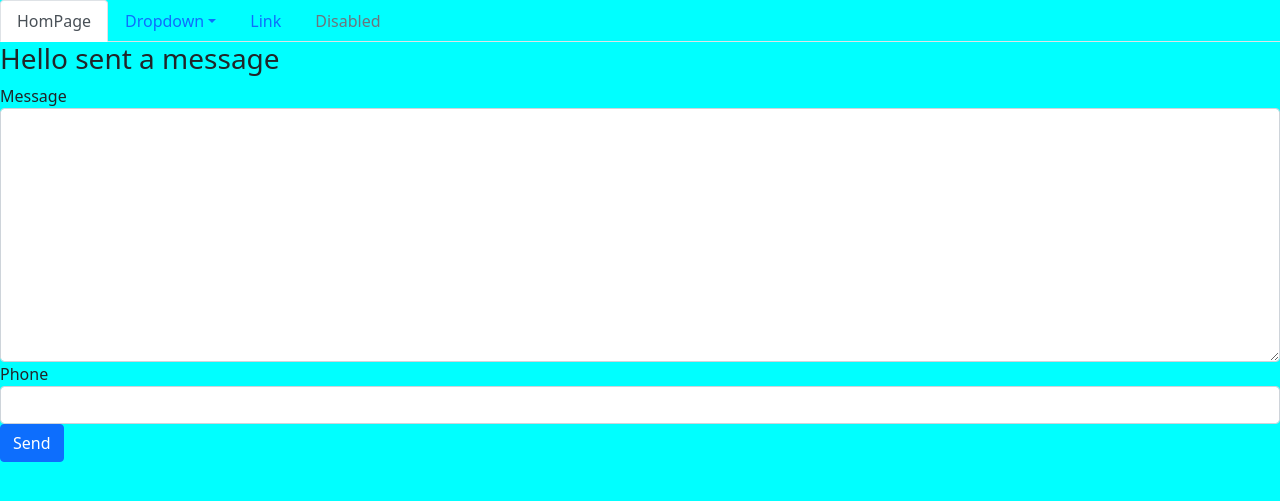
After one commit to CodeBall-Pitch/simple-blog-app, a Django app: template frontend/templates/bulk_sms/sms.html in a window 1280 px wide. The commit adds this page. Shown: the top 501 px of the page. Run offline with Django 4.2, Linux system fonts and the light colour scheme; the template is opened without the code that fills it, so the values that code supplies are empty.

Commit message:
adeded bulk sms messages

```diff
--- a/accounts/views.py
+++ b/accounts/views.py
@@ -8,7 +8,7 @@ def AccountView(request):
         subject=request.POST.get('subject')
         message=request.POST.get('message')
         email=request.POST.get('email')
-        send_mail(subject,message,email,settings.EMAIL_HOST_USER, [email],fail_silently=False)
+        send_mail(subject,message,settings.EMAIL_HOST_USER, [email],fail_silently=False)
         return render(request,'accounts/sent.html',{'email':email})
     context={}
     return render(request,'accounts/mail.html')
--- /dev/null
+++ b/bulk_sms/forms.py
@@ -0,0 +1,6 @@
+from django import forms
+
+
+# class TextForm(forms.Form):
+#     text = forms.CharField(label='Text', max_length=100)
+#     phone_no= forms.CharField(label='Phone Number', max_length=100)
--- a/bulk_sms/urls.py
+++ b/bulk_sms/urls.py
@@ -1,3 +1,8 @@
 from django.urls import path
+from  .views import SmsView
 
-app_name="bulk"
+
+app_name = 'bulk_sms'
+urlpatterns=[
+    path('',SmsView,name='sms')
+]
--- a/config/settings.py
+++ b/config/settings.py
@@ -40,7 +40,8 @@ INSTALLED_APPS = [
     'core',
     'blog_app',
     'accounts',
-    'bulk_sms'
+    'bulk_sms',
+
 ]
 
 MIDDLEWARE = [
@@ -136,6 +137,6 @@ DEFAULT_AUTO_FIELD = 'django.db.models.BigAutoField'
 EMAIL_BACKEND='django.core.mail.backends.smtp.EmailBackend'
 EMAIL_HOST='smtp.gmail.com'
 EMAIL_HOST_USER='codewithkiash@gmail.com'
-EMAIL_HOST_PASSWORD='kiash1234!@#$'
+EMAIL_HOST_PASSWORD='chjdrsmvlrnculgp'
 EMAIL_USE_TLS=True
 EMAIL_PORT=587
--- a/config/urls.py
+++ b/config/urls.py
@@ -19,7 +19,8 @@ from django.urls import path,include
 urlpatterns = [
     path('admin/', admin.site.urls),
     path('',include('core.urls',namespace='core')),
-    path('bulk/',include('bulk_sms',namespace='bulk')),
     path('accounts/',include('accounts.urls',namespace='accounts')),
     path('blog/', include('blog_app.urls' , namespace='blog_app')),
+    path('bulk_sms/',include('bulk_sms.urls',namespace='bulk_sms')),
+
 ]
--- a/frontend/templates/accounts/sent.html
+++ b/frontend/templates/accounts/sent.html
@@ -5,8 +5,9 @@
 {%   block content %}
 <div class="container">
     <h1>This is HTML page for mail</h1>
-    <p>{{name}}</p>
+    <p>{{subject }}</p>
     <p>{{message}}</p>
+    <p>{{email}}</p>
 
 </div>
 {%   endblock content %}
--- /dev/null
+++ b/frontend/templates/bulk_sms/sms.html
@@ -0,0 +1,19 @@
+{% extends 'base.html' %}
+{% load static %}
+{% block content  %}
+
+<h3>Hello sent a message</h3>
+<form action="{% url 'bulk_sms:sms' %}" method="POST">
+    {% csrf_token %}
+    <div class="form-group">
+        <label for="message">Message</label>
+        <textarea class="form-control" name="message" id="message" cols="30" rows="10"></textarea>
+    </div>
+    <div class="form-group">
+        <label for="phone">Phone</label>
+        <input type="text" class="form-control" name="phone" id="phone">
+    </div>
+    <button type="submit" class="btn btn-primary">Send</button>
+
+</form>
+{% endblock content %}
```
Also changed, not shown: africanstalking.py (added, +17 -0 lines), bulk_sms/views.py (+18 -1 lines).
